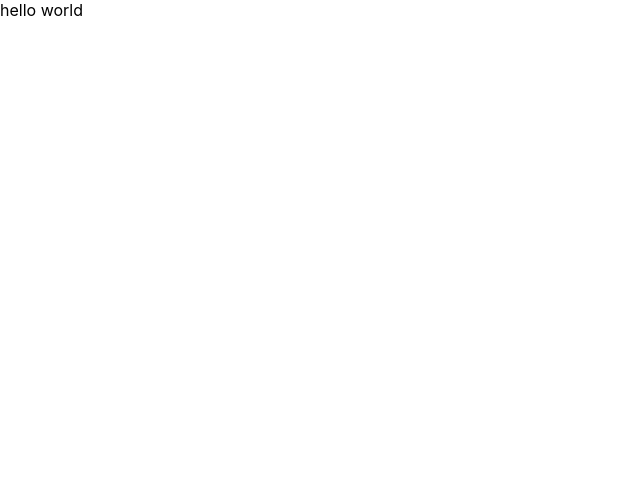
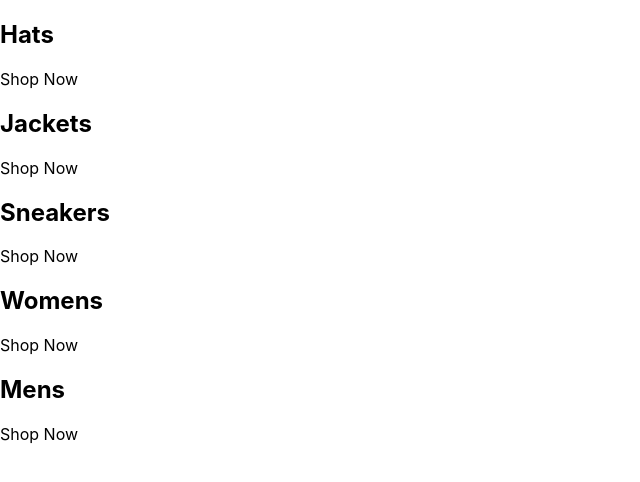
Before and after one commit to Charlie025x/crwn-clothing-2022, a React (Create React App) app: page / in a window 1280 px wide. Shown: the top 482 px of the page, without its empty margins (0-640 px from the left). Built offline with nearby package versions, Linux system fonts and the light colour scheme.

Commit message:
rendering categories in html by mapping over an array of categories

```diff
--- a/src/App.js
+++ b/src/App.js
@@ -1,5 +1,40 @@
 const App = () => {
-  return <div className="categories-container">hello world</div>;
+  const categories = [
+    {
+      id: 1,
+      title: "Hats",
+    },
+    {
+      id: 2,
+      title: "Jackets",
+    },
+    {
+      id: 3,
+      title: "Sneakers",
+    },
+    {
+      id: 4,
+      title: "Womens",
+    },
+    {
+      id: 5,
+      title: "Mens",
+    },
+  ];
+
+  return (
+    <div className="categories-container">
+      {categories.map(({ title }) => (
+        <div className="category-container">
+          {/* <img /> */}
+          <div className="category-body-container">
+            <h2>{title}</h2>
+            <p>Shop Now</p>
+          </div>
+        </div>
+      ))}
+    </div>
+  );
 };
 
 export default App;
```
